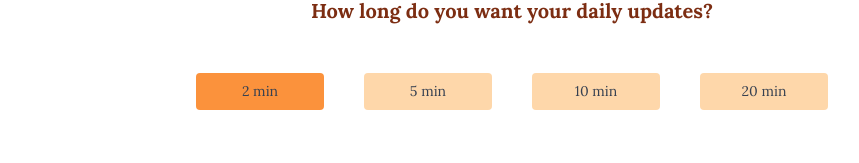
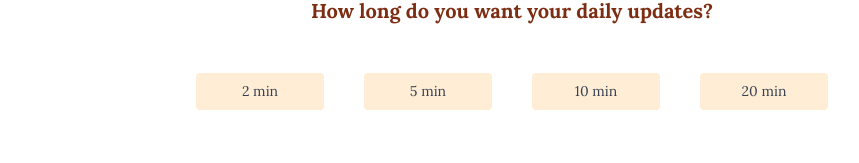
Before and after one commit to tarazoelee/capstone, a React (Create React App) app in the folder client/: page /createProfile in a window 1280 px wide. Shown: the part 469-632 px from the top of the page, without its empty margins (128-987 px from the left). Built offline with nearby package versions, Linux system fonts and the light colour scheme; no server answers.

Commit message:
sign up stling

```diff
--- a/client/src/components/CreateProfile.js
+++ b/client/src/components/CreateProfile.js
@@ -122,7 +122,7 @@ function CreateProfile() {
           {topics.map((t) => (
             <div
               id={t.topic}
-              className="bg-orange-200 w-32 px-6 py-2 text-center rounded-med rounded cursor-pointer"
+              className="bg-orange-100 w-32 px-6 py-2 text-center rounded-med rounded hover:bg-orange-200 cursor-pointer ease-linear transition duration-100"
               onClick={() => selectTopic(t.topic)}
             >
               {t.topic}
@@ -137,7 +137,7 @@ function CreateProfile() {
         </div>
         <div className="flex gap-10 flex-wrap items-center justify-center text-gray-700">
           <div
-            className="bg-orange-400 w-32 px-6 py-2 text-center rounded-med rounded hover:bg-orange-300 cursor-pointer ease-linear transition duration-100"
+            className="bg-orange-100 w-32 px-6 py-2 text-center rounded-med rounded hover:bg-orange-200 cursor-pointer ease-linear transition duration-100"
             id="2 min"
             onClick={() => selectLength("2 min")}
           >
@@ -145,7 +145,7 @@ function CreateProfile() {
             2 min
           </div>
           <div
-            className="bg-orange-200 w-32 px-6 py-2 text-center rounded-med rounded hover:bg-orange-300 cursor-pointer ease-linear transition duration-100"
+            className="bg-orange-100 w-32 px-6 py-2 text-center rounded-med rounded hover:bg-orange-200 cursor-pointer ease-linear transition duration-100"
             id="5 min"
             onClick={() => selectLength("5 min")}
           >
@@ -153,14 +153,14 @@ function CreateProfile() {
             5 min{" "}
           </div>
           <div
-            className="bg-orange-200 w-32 px-6 py-2 text-center rounded-med rounded hover:bg-orange-300 cursor-pointer ease-linear transition duration-100"
+            className="bg-orange-100 w-32 px-6 py-2 text-center rounded-med rounded hover:bg-orange-200 cursor-pointer ease-linear transition duration-100"
             id="10 min"
             onClick={() => selectLength("10 min")}
           >
             10 min
           </div>
           <div
-            className="bg-orange-200 w-32 px-6 py-2 text-center rounded-med rounded hover:bg-orange-300 cursor-pointer ease-linear transition duration-100"
+            className="bg-orange-100 w-32 px-6 py-2 text-center rounded-med rounded hover:bg-orange-200 cursor-pointer ease-linear transition duration-100"
             id="20 min"
             onClick={() => selectLength("20 min")}
           >
```
